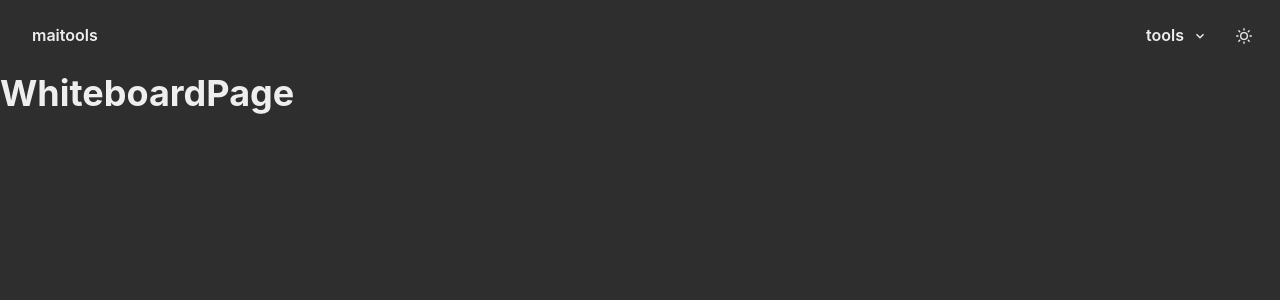
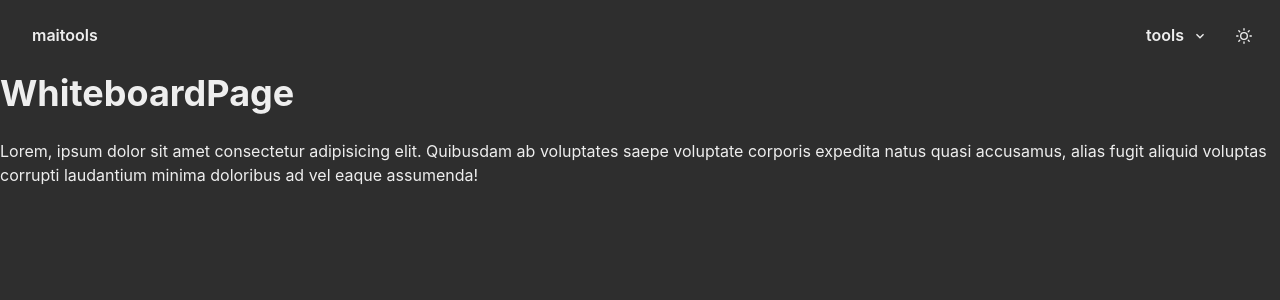
Before and after one commit to olimeme/maitools, a React (Vite) app: page /todo-list in a window 1280 px wide. Shown: the top 300 px of the page. Built offline with nearby package versions, Linux system fonts and the light colour scheme.

Commit message:
feature: animated route transitions

```diff
--- a/src/App.tsx
+++ b/src/App.tsx
@@ -1,15 +1,17 @@
-import Navbar from "./components/Navbar";
 import { Routes, Route } from "react-router-dom";
 import {
   public_route_group,
   public_route_group_without_navbar,
 } from "./routes/publicRoutes";
 import WithNavbarRoutes from "./routes/WithNavbarRoutes";
-
+import { AnimatePresence } from "framer-motion";
+import { useLocation } from "react-router";
 function App() {
+  const location = useLocation();
   return (
     <div className="App">
-      <Routes>
+      <AnimatePresence mode="wait">
+        <Routes location={location} key={location.pathname}>
           {/* <Route element={<WithoutNavbarRoutes />}>
           {public_route_group_without_navbar.map((route, idx) => (
             <Route key={idx} {...route} />
@@ -21,6 +23,7 @@ function App() {
             ))}
           </Route>
         </Routes>
+      </AnimatePresence>
     </div>
   );
 }
--- /dev/null
+++ b/src/components/MotionWrapper.tsx
@@ -0,0 +1,15 @@
+import { motion } from "framer-motion";
+const MotionWrapper = ({ children }: { children: React.ReactNode }) => {
+  return (
+    <motion.div
+      initial={{ opacity: 0, y: 10 }}
+      animate={{ opacity: 1, y: 0 }}
+      transition={{ duration: 0.15 }}
+      exit={{ opacity: 0, y: 10 }}
+    >
+      {children}
+    </motion.div>
+  );
+};
+
+export default MotionWrapper;
--- a/src/pages/LandingPage.tsx
+++ b/src/pages/LandingPage.tsx
@@ -12,6 +12,7 @@ import {
   Text,
 } from "@chakra-ui/react";
 import { Link } from "react-router-dom";
+import MotionWrapper from "../components/MotionWrapper";
 type CardItem = { heading: string; desc: string; link: string };
 
 const LandingPage = () => {
@@ -44,6 +45,7 @@ const LandingPage = () => {
   ];
 
   return (
+    <MotionWrapper>
       <Container maxW="6xl">
         <Center mt={"24"}>
           <Heading size={"2xl"}>maitools</Heading>
@@ -76,6 +78,7 @@ const LandingPage = () => {
           ))}
         </Flex>
       </Container>
+    </MotionWrapper>
   );
 };
 
--- a/src/pages/MarkdownPage.tsx
+++ b/src/pages/MarkdownPage.tsx
@@ -1,7 +1,8 @@
 import React from "react";
+import MotionWrapper from "../components/MotionWrapper";
 
 const MarkdownPage = () => {
-  return <div>MarkdownPage</div>;
+  return <MotionWrapper>MarkdownPage</MotionWrapper>;
 };
 
 export default MarkdownPage;
--- a/src/pages/PomodoroTimerPage.tsx
+++ b/src/pages/PomodoroTimerPage.tsx
@@ -1,7 +1,8 @@
 import React from "react";
+import MotionWrapper from "../components/MotionWrapper";
 
 const PomodoroTimerPage = () => {
-  return <div>PomodoroTimerPage</div>;
+  return <MotionWrapper>PomodoroTimerPage</MotionWrapper>;
 };
 
 export default PomodoroTimerPage;
--- a/src/pages/WhiteboardPage.tsx
+++ b/src/pages/WhiteboardPage.tsx
@@ -1,8 +1,20 @@
-import { Heading } from "@chakra-ui/react";
+import { Heading, Text } from "@chakra-ui/react";
 import React from "react";
+import MotionWrapper from "../components/MotionWrapper";
 
 const WhiteboardPage = () => {
-  return <Heading>WhiteboardPage</Heading>;
+  return (
+    <MotionWrapper>
+      <Heading>WhiteboardPage</Heading>
+      <br />
+      <Text>
+        Lorem, ipsum dolor sit amet consectetur adipisicing elit. Quibusdam ab
+        voluptates saepe voluptate corporis expedita natus quasi accusamus,
+        alias fugit aliquid voluptas corrupti laudantium minima doloribus ad vel
+        eaque assumenda!
+      </Text>
+    </MotionWrapper>
+  );
 };
 
 export default WhiteboardPage;
```
Also changed, not shown: 1 other file (tests, documents, lock files or other folders). Lines whose indentation alone changed are shown as unchanged.
